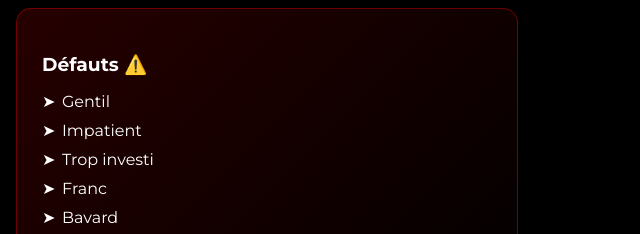
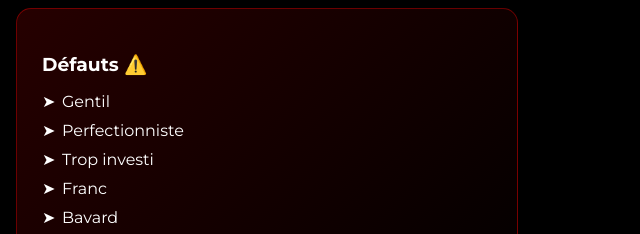
Before and after one commit to james-scofill/cv-haters, a plain HTML site: page index.html in a window 1280 px wide. Shown: the part 2820-3054 px from the top of the page, 634-1274 px from the left. Drawn offline with Linux system fonts and the light colour scheme.

Commit message:
Update index.html

```diff
--- a/index.html
+++ b/index.html
@@ -400,7 +400,7 @@ footer {
             <h3>Défauts ⚠️</h3>
             <ul>
                 <li>Gentil</li>
-                <li>Impatient</li>
+                <li>Perfectionniste</li>
                 <li>Trop investi</li>
                 <li>Franc</li>
                 <li>Bavard</li>
```
